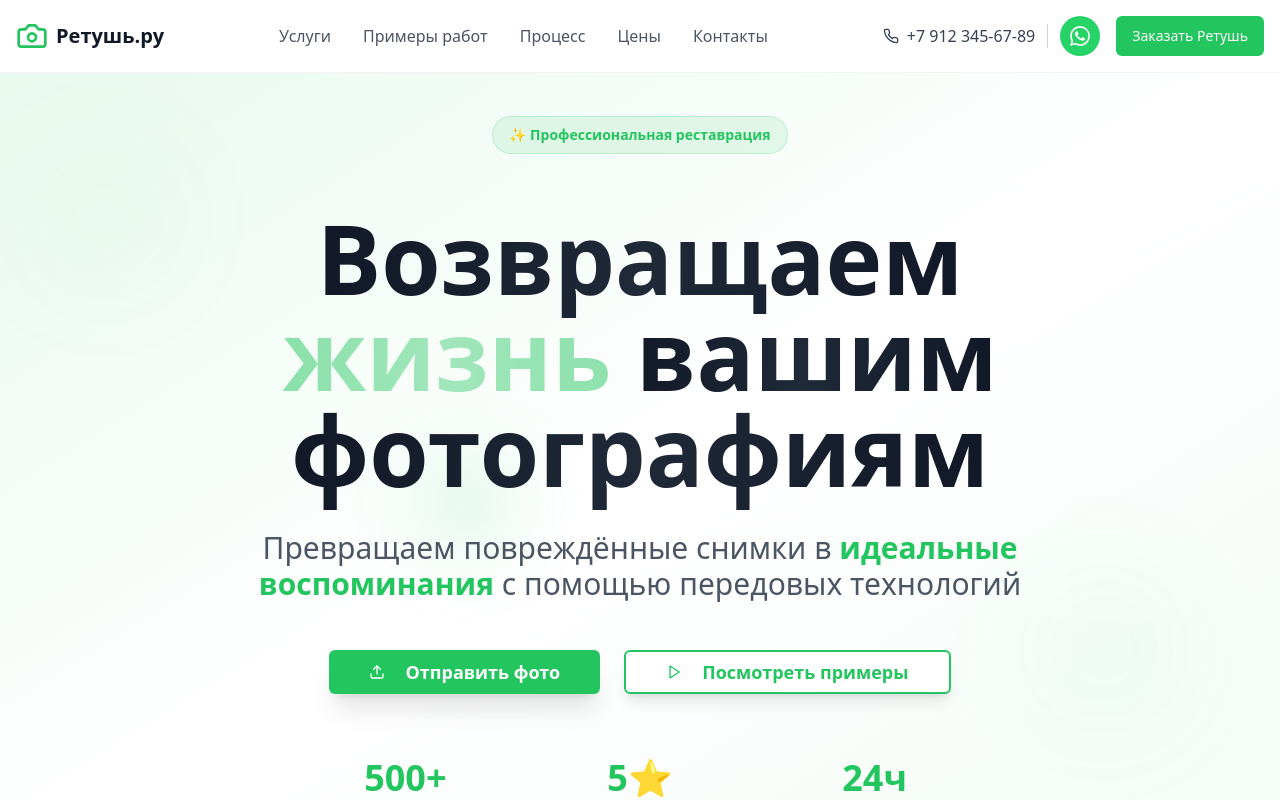
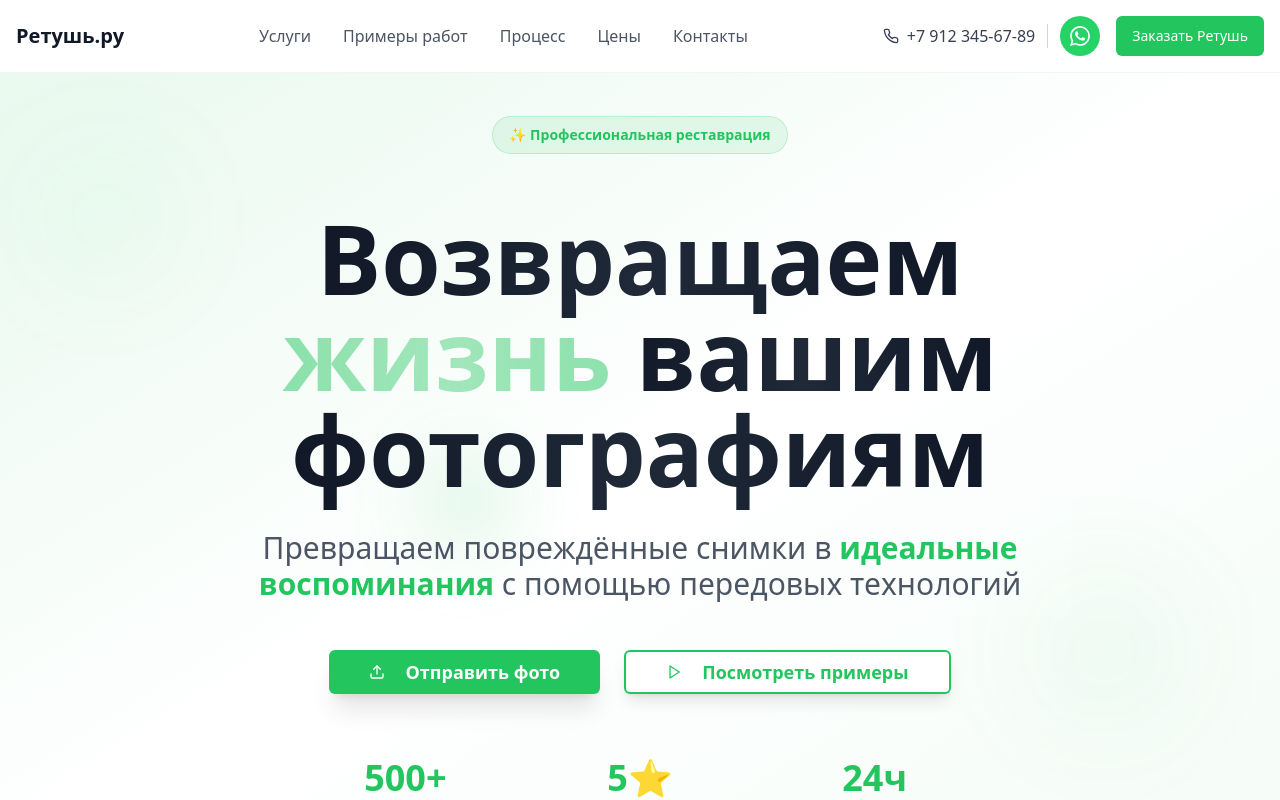
Before and after one commit to pr-poehali-dev/photo-retouch-project, a React (Vite) app: page / in a window 1280 px wide. Shown: the top 800 px of the page. Built offline with nearby package versions, Linux system fonts and the light colour scheme.

Commit message:
Удаление логотипа

```diff
--- a/src/pages/Index.tsx
+++ b/src/pages/Index.tsx
@@ -82,7 +82,6 @@ const Index = () => {
         <div className="container mx-auto px-4 py-4">
           <nav className="flex items-center justify-between">
             <div className="flex items-center space-x-2">
-              <Icon name="Camera" className="text-eco-green" size={32} />
               <span className="text-xl font-bold text-gray-900">Ретушь.ру</span>
             </div>
             <div className="hidden md:flex items-center space-x-8">
```
